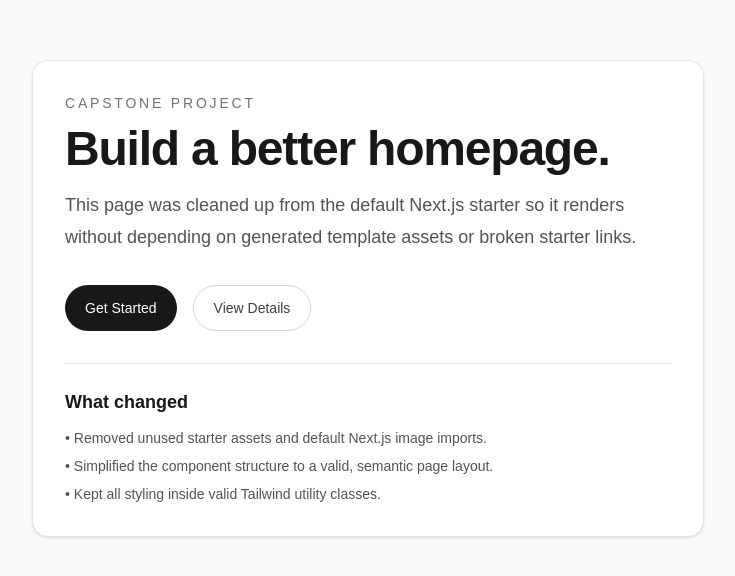
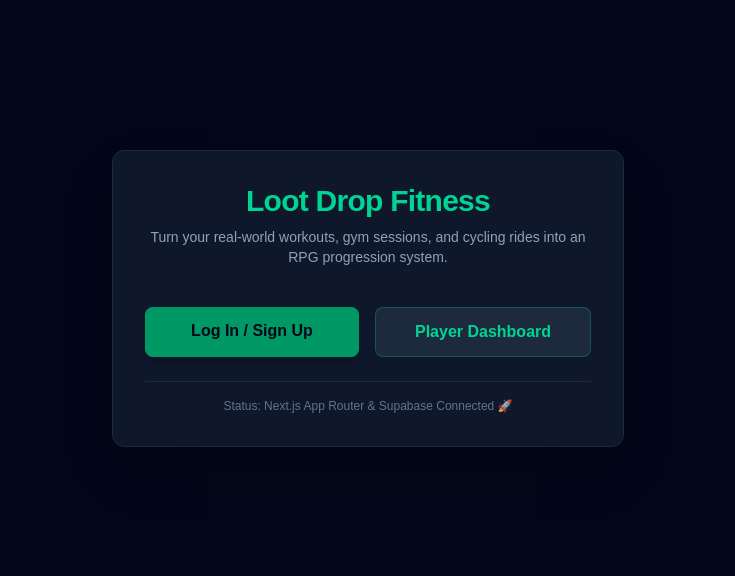
Before and after one commit to viditsmart/capstone_vidit, a Next.js app: page / in a window 1280 px wide. Shown: the part 102-678 px from the top of the page, without its empty margins (272-1007 px from the left). Built offline with nearby package versions, Linux system fonts and the light colour scheme.

Commit message:
Updated home page

```diff
--- a/app/page.tsx
+++ b/app/page.tsx
@@ -1,42 +1,42 @@
-export default function Home() {
+'use client'
+
+import Link from 'next/link'
+
+export default function HomePage() {
   return (
-    <main className="flex min-h-screen items-center justify-center bg-zinc-50 px-6 py-12 text-zinc-900 dark:bg-black dark:text-zinc-50">
-      <section className="w-full max-w-2xl rounded-2xl border border-zinc-200 bg-white p-8 shadow-sm dark:border-zinc-800 dark:bg-zinc-950">
-        <p className="mb-3 text-sm font-medium uppercase tracking-[0.2em] text-zinc-500">
-          Capstone Project
-        </p>
-        <h1 className="text-4xl font-semibold tracking-tight sm:text-5xl">
-          Build a better homepage.
-        </h1>
-        <p className="mt-4 max-w-xl text-lg leading-8 text-zinc-600 dark:text-zinc-300">
-          This page was cleaned up from the default Next.js starter so it renders
-          without depending on generated template assets or broken starter links.
-        </p>
+    <div className="min-h-screen bg-slate-950 text-slate-100 flex flex-col items-center justify-center p-6">
+      <div className="w-full max-w-lg bg-slate-900 border border-slate-800 rounded-xl p-8 shadow-2xl text-center space-y-6">
 
-        <div className="mt-8 flex flex-wrap gap-4">
-          <a
-            href="/"
-            className="inline-flex items-center justify-center rounded-full bg-zinc-900 px-5 py-3 text-sm font-medium text-white transition hover:bg-zinc-700 dark:bg-white dark:text-zinc-900 dark:hover:bg-zinc-200"
-          >
-            Get Started
-          </a>
-          <a
-            href="#details"
-            className="inline-flex items-center justify-center rounded-full border border-zinc-300 px-5 py-3 text-sm font-medium text-zinc-700 transition hover:border-zinc-400 hover:bg-zinc-100 dark:border-zinc-700 dark:text-zinc-200 dark:hover:bg-zinc-900"
-          >
-            View Details
-          </a>
+        {/* Title & Tagline */}
+        <div>
+          <h1 className="text-3xl font-extrabold text-emerald-400 tracking-tight">Loot Drop Fitness</h1>
+          <p className="text-sm text-slate-400 mt-2">
+            Turn your real-world workouts, gym sessions, and cycling rides into an RPG progression system.
+          </p>
         </div>
 
-        <div id="details" className="mt-8 border-t border-zinc-200 pt-6 dark:border-zinc-800">
-          <h2 className="text-lg font-semibold">What changed</h2>
-          <ul className="mt-3 space-y-2 text-sm text-zinc-600 dark:text-zinc-300">
-            <li>• Removed unused starter assets and default Next.js image imports.</li>
-            <li>• Simplified the component structure to a valid, semantic page layout.</li>
-            <li>• Kept all styling inside valid Tailwind utility classes.</li>
-          </ul>
+        {/* Navigation Actions */}
+        <div className="flex flex-col sm:flex-row gap-4 pt-4">
+          <Link
+            href="/login"
+            className="flex-1 bg-emerald-600 hover:bg-emerald-500 text-slate-950 font-bold py-3 px-4 rounded-lg transition-colors text-center shadow-lg"
+          >
+            Log In / Sign Up
+          </Link>
+          <Link
+            href="/dashboard"
+            className="flex-1 bg-slate-800 hover:bg-slate-700 text-emerald-400 font-bold py-3 px-4 rounded-lg transition-colors border border-emerald-500/30 text-center"
+          >
+            Player Dashboard
+          </Link>
         </div>
-      </section>
-    </main>
-  );
+
+        {/* Quick status footer */}
+        <div className="text-xs text-slate-500 pt-4 border-t border-slate-800">
+          Status: Next.js App Router & Supabase Connected 🚀
+        </div>
+
+      </div>
+    </div>
+  )
 }
```
